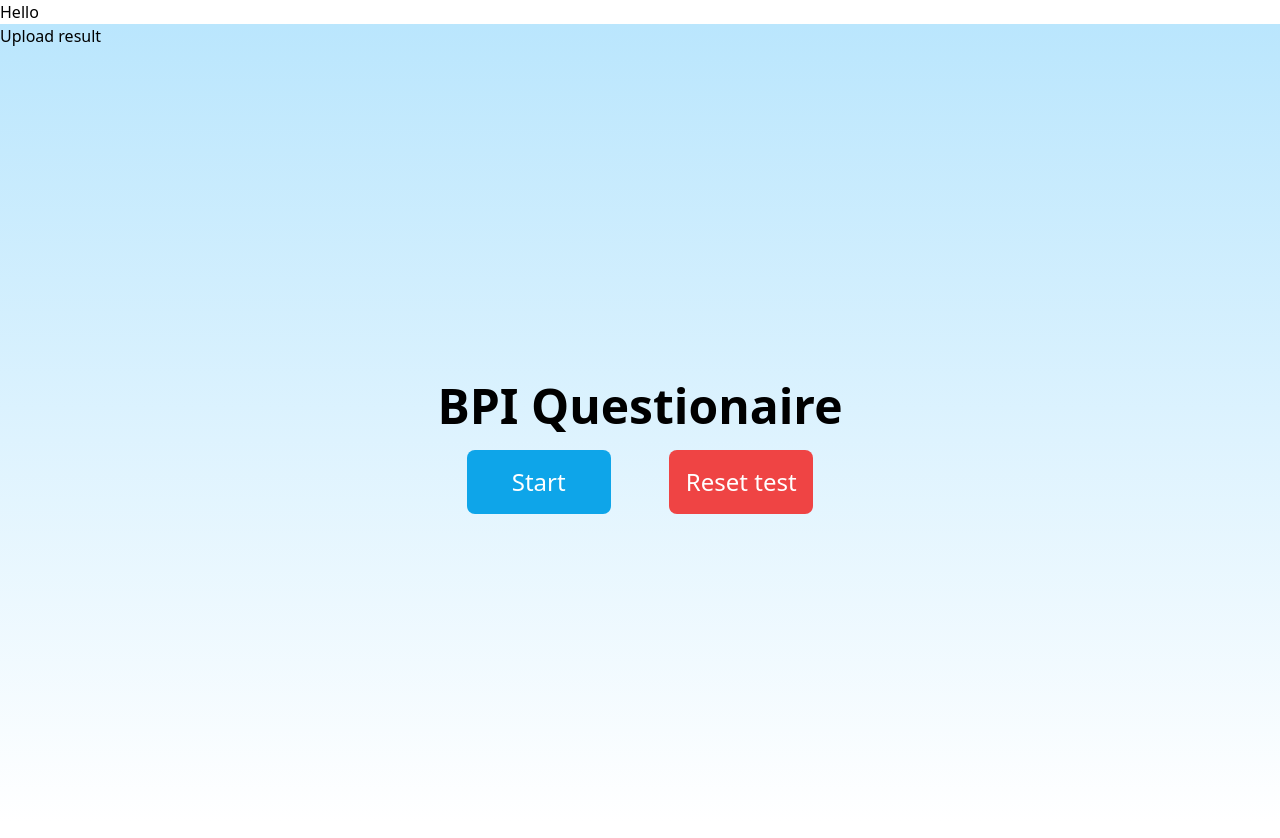
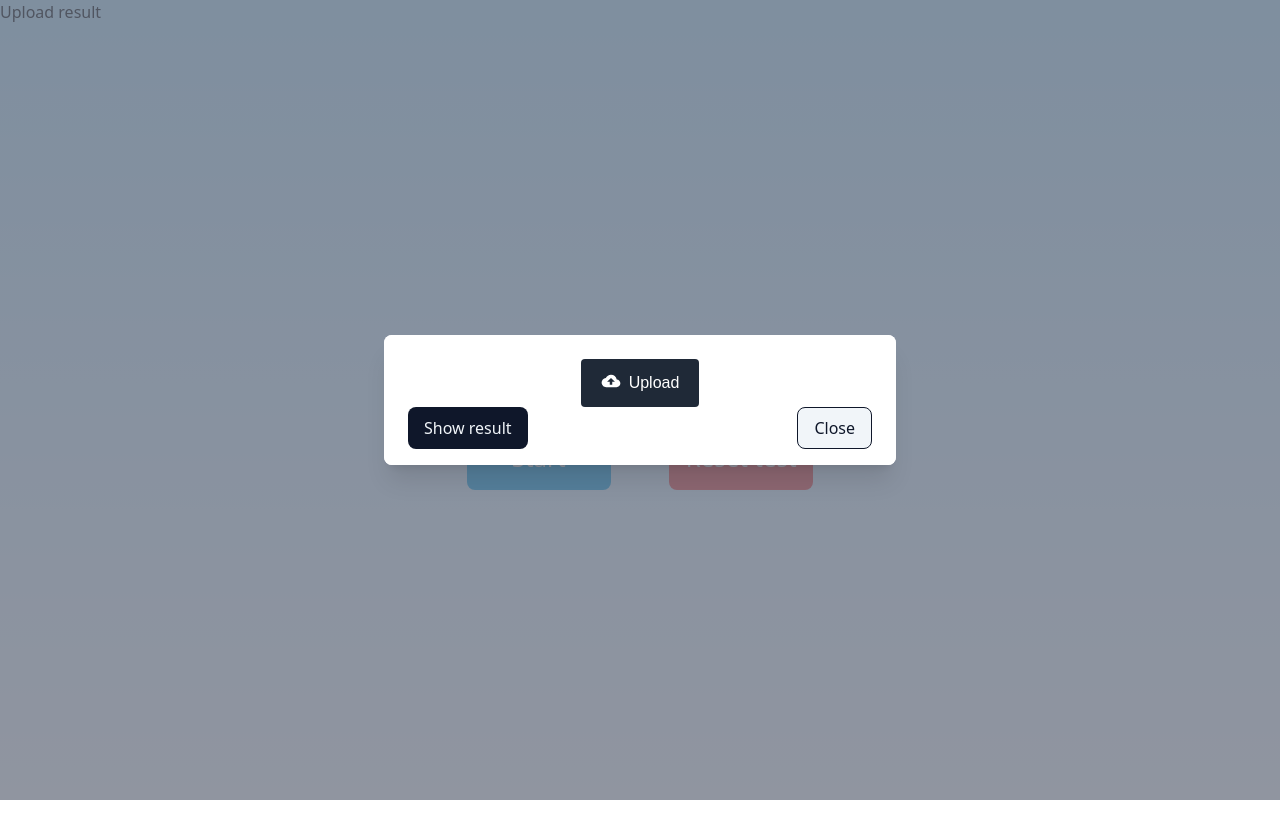
Before and after one commit to debuggingeveryday/bpi-questionaire, a React (Create React App) app in the folder frontend/: page / in a window 1280 px wide. Both pictures are taken after a click on the button "Upload result". Shown: the top 838 px of the page. Built offline with nearby package versions, Linux system fonts and the light colour scheme.

Commit message:
initial update for input file

```diff
--- /dev/null
+++ b/frontend/src/Components/InputFile.tsx
@@ -0,0 +1,17 @@
+import React, { useState } from 'react';
+import { IoMdCloudUpload } from "react-icons/io";
+
+const InputFile = (props: any) => {
+  return (
+    <>
+      <label htmlFor="uploadFile1"
+      className="flex bg-gray-800 hover:bg-gray-700 text-white text-base px-5 py-3 outline-none rounded w-max cursor-pointer mx-auto font-[sans-serif]">
+        <IoMdCloudUpload className="text-xl mr-2 fill-white inline" />
+          Upload
+        <input type="file" onChange={props.onChange} id="uploadFile1" className="hidden" />
+      </label>
+    </>
+  )
+}
+
+export default InputFile;
--- a/frontend/src/Components/Modal.tsx
+++ b/frontend/src/Components/Modal.tsx
@@ -7,8 +7,17 @@ interface IProps {
 
 const Modal: React.FunctionComponent<IProps> = ({ show, children }): JSX.Element => {
   return (
-    <div className={` ${!show ? 'hidden' : ''}`}>
-      {children}
+    <div className={`relative z-10 ${!show ? 'hidden' : ''}`}>
+      <div className="fixed inset-0 bg-gray-500 bg-opacity-75 transition-opacity"></div>
+      <div className="fixed inset-0 z-10 w-screen overflow-y-auto">
+        <div className="flex min-h-full items-end justify-center p-4 text-center sm:items-center sm:p-0">
+          <div className="relative transform overflow-hidden rounded-lg bg-white text-left shadow-xl transition-all sm:my-8 sm:w-full sm:max-w-lg">
+            <div className="bg-white px-4 pb-4 pt-5 sm:p-6 sm:pb-4">
+              {children}
+            </div>
+          </div>
+        </div>
+      </div>
     </div>
   );
 };
--- a/frontend/src/Layout.tsx
+++ b/frontend/src/Layout.tsx
@@ -4,15 +4,60 @@ import router from './Router'
 import Alert from './Components/Alert'
 import { useStoreContext } from './Store/Store'
 import Modal from './Components/Modal'
+import InputFile from './Components/InputFile'
+import CryptoJS from 'crypto-js';
 
 function Layout() {
-  const { showAlert, showUploadFileResult } = useStoreContext();
+  const { showAlert, showUploadFileResult, updateShowUploadFileResult } = useStoreContext();
   const { show, color, title, message } = showAlert
+  const [ file, setFile ] = useState<File | null>(null)
+  const [ cypherText, setCypherText ] = useState('')
+  const [ bpiResult, setBpiResult ] = useState({})
+
+  function onFileUpload(event: React.ChangeEvent<HTMLInputElement>) {
+    const file: any = event.target.files;
+
+    if (file) {
+      let reader: any = new FileReader();
+
+      if (reader && file[0]) {
+        reader.readAsText(file[0], "UTF-8");
+        reader.onload = (event: any) => setCypherText(event.target.result)
+        reader.onerror = (event: any) => console.log("Error", event)
+
+        setFile(file[0])
+      }
+    }
+  }
+
+  function calculate() {
+
+  }
+
+  function showResult () {
+    const password: any = window.prompt("Enter password", "");
+
+    if (password !== '123') window.alert("Incorrect password")
+
+    if (password && cypherText) {
+      const bytes = CryptoJS.AES.decrypt(cypherText, password);
+      const originalText = bytes.toString(CryptoJS.enc.Utf8);
+      setBpiResult(JSON.parse(originalText))
+      console.table(bpiResult)
+    } else {
+      window.alert("Enter password and upload file")
+    }
+  }
 
   return (
     <>
       <Modal show={showUploadFileResult}>
-        <h1>Hello</h1>
+        <p>{file?.name}</p>
+        <InputFile onChange={(event: any) => onFileUpload(event)} />
+        <div className="grid grid-cols-2">
+          <button type="button" className="text-slate-100 bg-slate-900 p-2 px-4 rounded-lg justify-self-start" onClick={showResult}>Show result</button>
+          <button type="button" className="justify-self-end text-slate-900 border border-lg border-slate-900 bg-slate-100 p-2 px-4 rounded-lg" onClick={updateShowUploadFileResult}>Close</button>
+        </div>
       </Modal>
       <Alert showAlert={show} bgColor={color} title={title} message={message} />
       <div className="bg-gradient-to-b from-sky-200 max-w h-screen">
```
